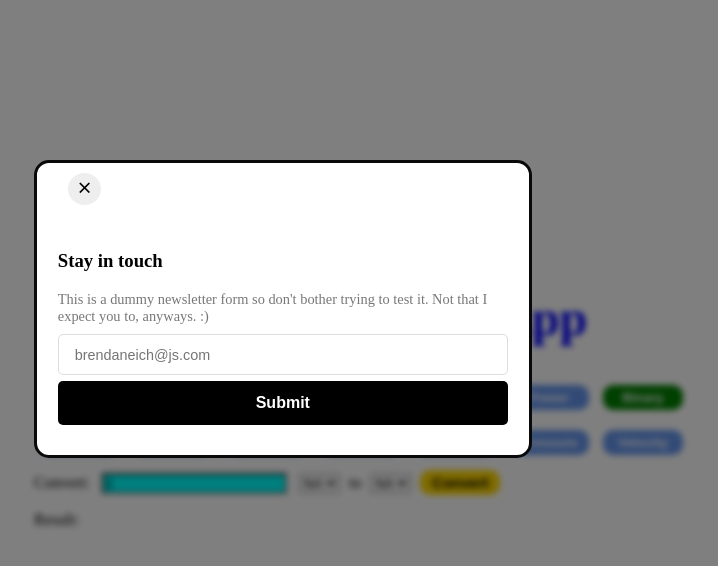
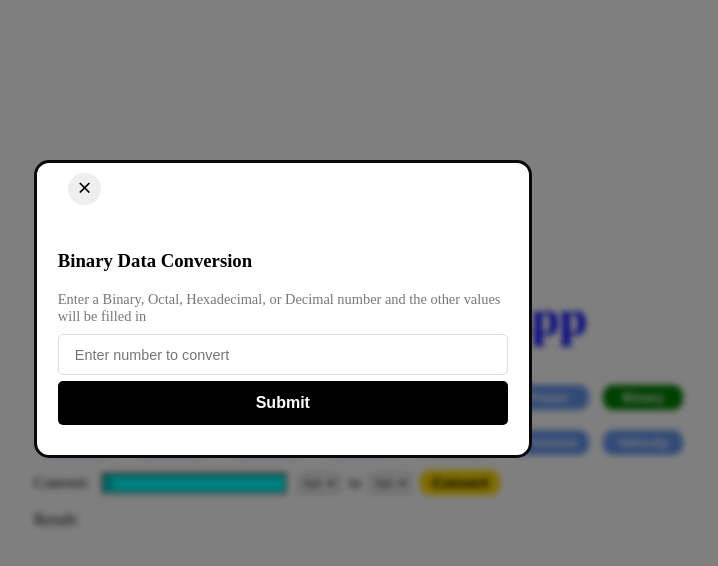
Before and after one commit to KenStern1219/UnitConversion, a website: page UnitConversion.html in a window 1280 px wide. Both pictures are taken after a click on the button "Binary". Shown: the whole page, without its empty margins (279-997 px from the left). Drawn offline with Linux system fonts and the light colour scheme.

Commit message:
Changed the place holder modal dialog text to make more sense and changed the input type to 'text'

```diff
--- a/UnitConversion.html
+++ b/UnitConversion.html
@@ -40,11 +40,11 @@
                 <span>Convert: </span>
                 <input type="number" id="inputValue" value=1>
                 <select id="fromUnit">
-                    <!-- Add your unit options here -->
+                    <!-- Options added dynamically in the javascript -->
                 </select>
                 <span>to</span>
                 <select id="toUnit">
-                    <!-- Add your unit options here -->
+                    <!-- Options added dynamically in the javascript -->
                 </select>
                 <button id="convertButton">Convert</button>
             </div>
@@ -53,19 +53,20 @@
                 <p id="resultValue">Result: <input type="text" id="resultValue"></p>
             </div>
 
+            <!-- the following section if for the modal dialog opened by the Binary button -->
             <section class="modal hidden">
                 <div class="flex">
                     <button class="btn-close">⨉</button>
                 </div>
                 <div>
-                    <h3>Stay in touch</h3>
+                    <h3>Binary Data Conversion</h3>
                     <p>
-                        This is a dummy newsletter form so don't bother trying to test it. Not
-                        that I expect you to, anyways. :)
+                        Enter a Binary, Octal, Hexadecimal, or Decimal number and
+                        the other values will be filled in
                     </p>
                 </div>
 
-                <input type="email" id="email" placeholder="brendaneich@js.com" />
+                <input type="text" id="text" placeholder="Enter number to convert" />
                 <button class="btn">Submit</button>
             </section>
 
```
